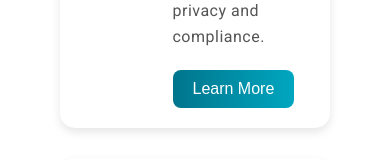
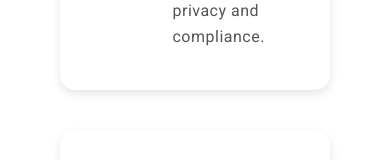
Before and after one commit to madgik/datacatalog, an Angular app in the folder frontend/: page /home in a window 390 px wide. Shown: the part 1038-1198 px from the top of the page. Built offline with nearby package versions, Linux system fonts and the light colour scheme; no server answers.

Commit message:
Removes buttons within containers in landing page

```diff
--- a/frontend/src/app/pages/landing-page/landing-page.component.css
+++ b/frontend/src/app/pages/landing-page/landing-page.component.css
@@ -138,10 +138,14 @@ p {
 
 /* General Styling */
 .info-section {
-  display: flex;
-  flex-direction: column;
-  gap: 30px;
+  display: grid;
+  grid-template-columns: 1fr 1fr;
+  gap: 40px;
   padding: 40px 20px;
+  align-items: start;
+  position: relative;
+  margin-bottom: 50px;
+
 }
 
 /* Card Layout */
@@ -272,6 +276,14 @@ p {
   .image-gallery, .description {
     width: 90%;
   }
+
+  .info-section {
+    grid-template-columns: 1fr;
+  }
+
+  .info-card:nth-child(2) {
+    transform: none;
+  }
 }
 
 @media (max-width: 768px) {
--- a/frontend/src/app/pages/landing-page/landing-page.component.html
+++ b/frontend/src/app/pages/landing-page/landing-page.component.html
@@ -58,7 +58,7 @@
         <p>
           Explore tools that enable secure access to medical data from our federated network of hospitals. Gain insights while maintaining privacy and compliance.
         </p>
-        <button class="gradient-button">Learn More</button>
+        <!-- <button class="gradient-button">Learn More</button> -->
       </div>
     </div>
 
@@ -68,7 +68,7 @@
         <p>
           Leverage cutting-edge algorithms for analyzing medical data, including advanced tools for diagnosing pathologies like dementia or mental health conditions.
         </p>
-        <button class="gradient-button">Discover Tools</button>
+        <!-- <button class="gradient-button">Discover Tools</button> -->
       </div>
       <div class="info-icon">
         <i class="fas fa-brain"></i>
```
